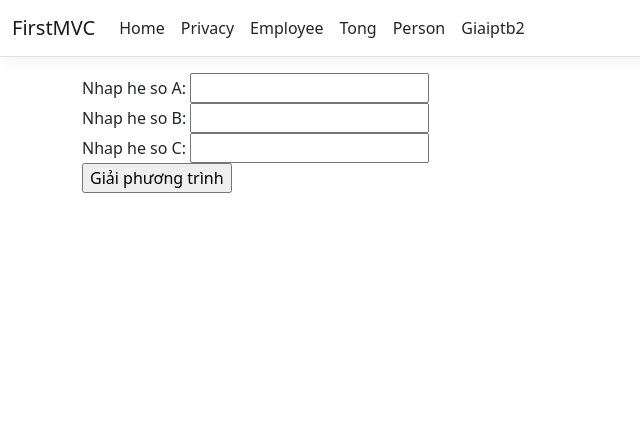
After one commit to DoanQuynhChi3112/BTH_02, an ASP.NET Core app: template FirstMVC/Views/BT/Giaiptb2.cshtml in a window 1280 px wide. The commit adds this page. Shown: the top 433 px of the page, without its empty margins (0-640 px from the left). Run offline with ASP.NET Core 8, Linux system fonts and the light colour scheme; the template is opened without the code that fills it, so the values that code supplies are empty; style sheets or scripts are compiled from the project's sources.

Commit message:
giaiptb2

```diff
--- a/FirstMVC/Controllers/Student.cs
+++ b/FirstMVC/Controllers/Student.cs
@@ -1,4 +1,4 @@
-using DemoMVC.Models;
+using FirstMVC.Models;
 using Microsoft.AspNetCore.Mvc;
 namespace DemoMVC.Controllers
 {
@@ -11,7 +11,7 @@ namespace DemoMVC.Controllers
         [HttpPost]
         public IActionResult Index(string StudentID, string TenSV )
         {
-            string strResult = "Hello :" + std.StudentID + "-" + std.TenSV ;
+            string strResult = "Hello :" + StudentID + "-" + TenSV ;
             ViewBag.Nhandulieu = strResult;
             return View();
         }
--- /dev/null
+++ b/FirstMVC/Views/BT/Giaiptb2.cshtml
@@ -0,0 +1,13 @@
+<form asp-action="Giaiptb2">
+    <label>Nhap he so A: </label>
+    <input type="text" name="hesoA">
+    <br>
+    <label>Nhap he so B: </label>
+    <input type="text" name="hesoB">
+    <br>
+    <label>Nhap he so C: </label>
+    <input type="text" name="hesoC">
+    <br>
+    <input type="submit" value="Giải phương trình">
+</form>
+<h2>@ViewBag.gpt</h2>
--- a/FirstMVC/Views/BT/Index.cshtml
+++ b/FirstMVC/Views/BT/tong.cshtml
@@ -1,4 +1,4 @@
-<form asp-action="Index">
+<form asp-action="tong">
    <label>Nhap thong tin</label>
     <input type="text" name="hesoA" placeholder="Enter number"/>
     <input type="text" name="hesoB" placeholder="Enter number"/>
--- a/FirstMVC/Views/Shared/_Layout.cshtml
+++ b/FirstMVC/Views/Shared/_Layout.cshtml
@@ -28,11 +28,14 @@
                         <li class="nav-item">
                             <a class="nav-link text-dark" asp-area="" asp-controller="Employee" asp-action="Index">Employee</a>
                         </li>
-                         <li class="nav-item">
-                            <a class="nav-link text-dark" asp-area="" asp-controller="BT" asp-action="Index">BT</a>
+                        <li class="nav-item">
+                            <a class="nav-link text-dark" asp-area="" asp-controller="BT" asp-action="tong">Tong</a>
                         </li>
                         <li class="nav-item">
                             <a class="nav-link text-dark" asp-area="" asp-controller="Person" asp-action="Index">Person</a>
+                        </li>
+                        <li class="nav-item">
+                            <a class="nav-link text-dark" asp-area="" asp-controller="BT" asp-action="Giaiptb2">Giaiptb2</a>
                         </li>
                     </ul>
                 </div>
```
Also changed, not shown: FirstMVC/Controllers/BTController.cs (+35 -2 lines), 13 other files.
